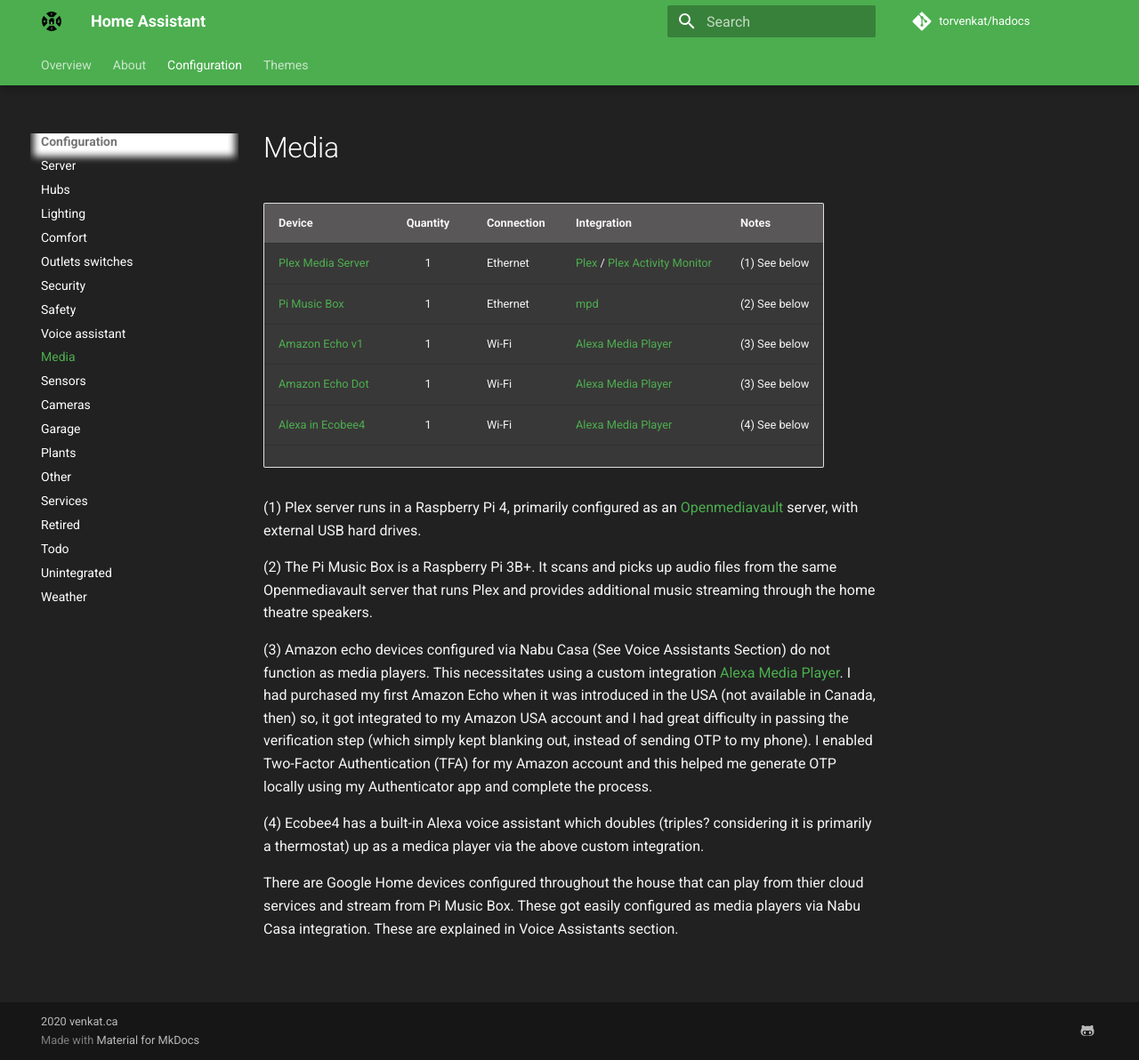
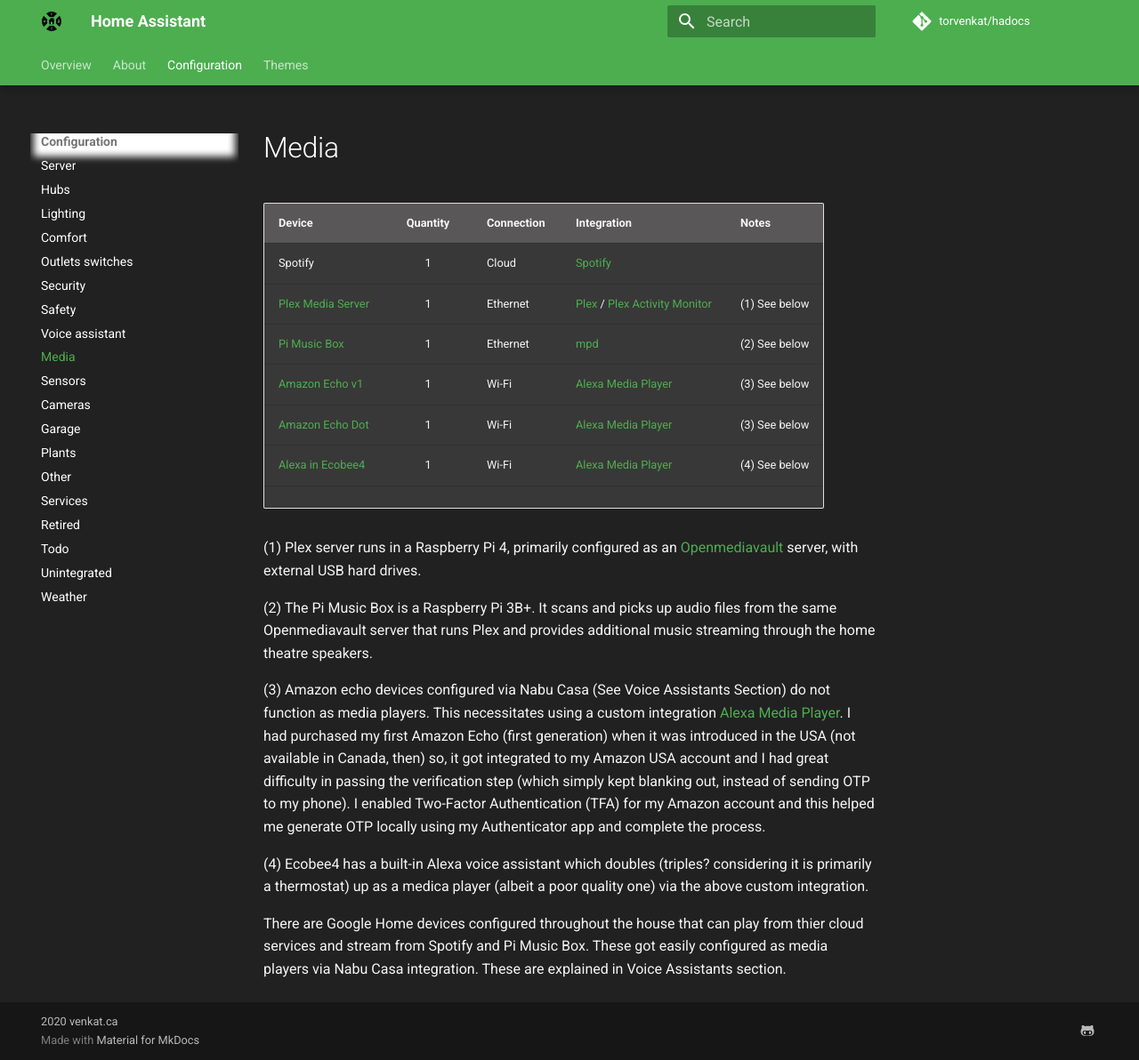
Before and after one commit to torvenkat/hadocs, an MkDocs documentation site: the page built from docs/configuration/media.md, in a window 1280 px wide and 1192 px high. Shown: the whole window at 89% size. Built offline with MkDocs 1.6.1 and Material for MkDocs 9.7.7, drawn with Linux system fonts in a browser that asks for light colours; comment, search, counter and statistics services are not loaded.

Commit message:
Spotify added

```diff
--- a/docs/configuration/media.md
+++ b/docs/configuration/media.md
@@ -2,6 +2,7 @@
 
 | Device                                                       | Quantity | Connection | Integration                                                  | Notes         |
 | ------------------------------------------------------------ | :------: | ---------- | ------------------------------------------------------------ | ------------- |
+| Spotify                                                      |    1     | Cloud      | [Spotify](https://www.home-assistant.io/integrations/spotify/) |               |
 | [Plex Media Server](https://plex.tv)                         |    1     | Ethernet   | [Plex](https://www.home-assistant.io/components/media_player.plex) / [Plex Activity Monitor](https://www.home-assistant.io/components/sensor.plex/) | (1) See below |
 | [Pi Music Box](https://www.pimusicbox.com/)                  |    1     | Ethernet   | [mpd](https://www.home-assistant.io/integrations/mpd/)       | (2) See below |
 | [Amazon Echo v1](https://www.amazon.com/Amazon-Echo-Bluetooth-Speaker-with-Alexa-Black/dp/B00X4WHP5E) |    1     | Wi-Fi      | [Alexa Media Player](https://github.com/custom-components/alexa_media_player) | (3) See below |
@@ -13,8 +14,8 @@
 
 (2) The Pi Music Box is a Raspberry Pi 3B+.  It scans and picks up audio files from the same Openmediavault server that runs Plex and provides additional music streaming through the home theatre speakers.
 
-(3) Amazon echo devices configured via Nabu Casa (See Voice Assistants Section) do not function as media players.  This necessitates using a custom integration [Alexa Media Player](https://github.com/custom-components/alexa_media_player).  I had purchased my first Amazon Echo when it was introduced in the USA (not available in Canada, then) so, it got integrated to my Amazon USA account and I had great difficulty in passing the verification step (which simply kept blanking out, instead of sending OTP to my phone).  I enabled Two-Factor Authentication (TFA) for my Amazon account and this helped me generate OTP locally using my Authenticator app and complete the process.
+(3) Amazon echo devices configured via Nabu Casa (See Voice Assistants Section) do not function as media players.  This necessitates using a custom integration [Alexa Media Player](https://github.com/custom-components/alexa_media_player).  I had purchased my first Amazon Echo (first generation) when it was introduced in the USA (not available in Canada, then) so, it got integrated to my Amazon USA account and I had great difficulty in passing the verification step (which simply kept blanking out, instead of sending OTP to my phone).  I enabled Two-Factor Authentication (TFA) for my Amazon account and this helped me generate OTP locally using my Authenticator app and complete the process.
 
-(4) Ecobee4 has a built-in Alexa voice assistant which doubles (triples? considering it is primarily a thermostat) up as a medica player via the above custom integration.
+(4) Ecobee4 has a built-in Alexa voice assistant which doubles (triples? considering it is primarily a thermostat) up as a medica player (albeit a poor quality one) via the above custom integration.
 
-There are Google Home devices configured throughout the house that can play from thier cloud services and stream from Pi Music Box.  These got easily configured as media players via Nabu Casa integration. These are explained in Voice Assistants section.
+There are Google Home devices configured throughout the house that can play from thier cloud services and stream from Spotify and Pi Music Box.  These got easily configured as media players via Nabu Casa integration. These are explained in Voice Assistants section.
```
Also changed, not shown: docs/configuration/comfort.md (+3 -0 lines).
